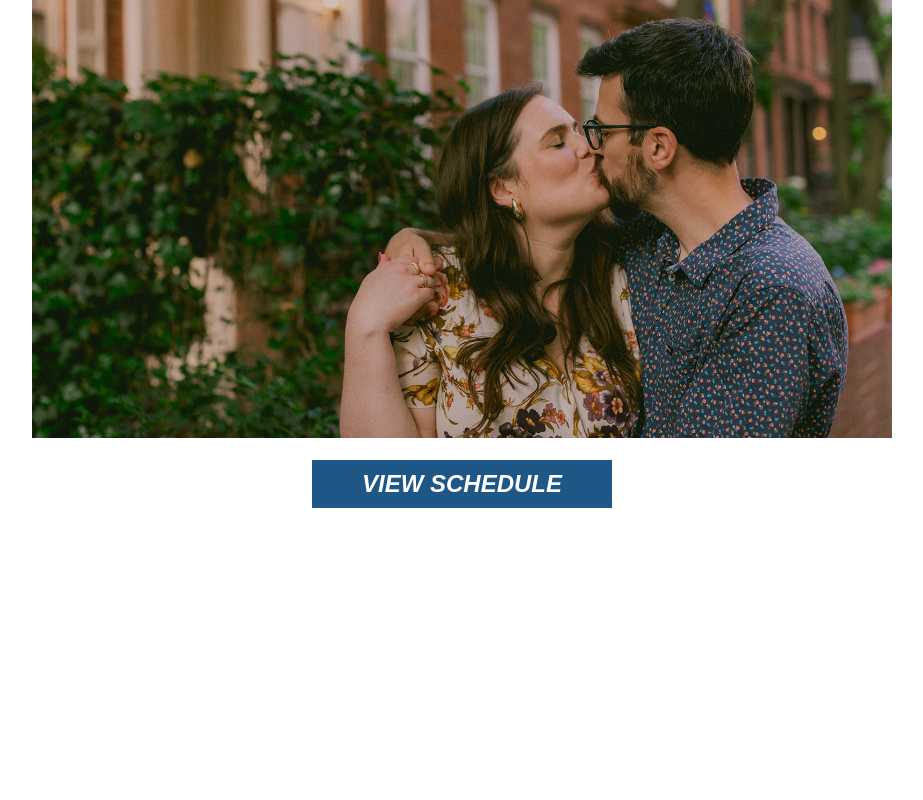
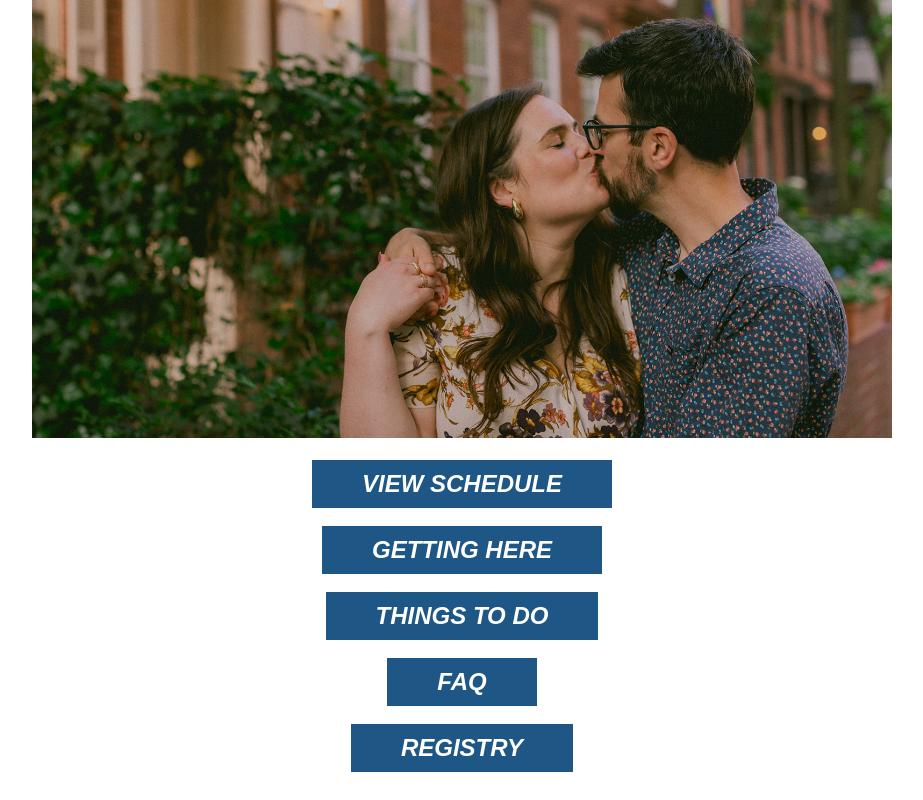
Before and after one commit to danomoseley/jennydan, a SvelteKit app: page / in a window 1280 px wide. Shown: the part 307-1107 px from the top of the page, without its empty margins (178-1101 px from the left). Before the commit the page ends 843 px from the top, so only its background shows below. Built offline with nearby package versions, Linux system fonts and the light colour scheme.

Commit message:
Add more info buttons to home screen

```diff
--- a/src/routes/+page.svelte
+++ b/src/routes/+page.svelte
@@ -14,4 +14,12 @@
   <img id="us" alt="Jenny and Dan in the neighborhood they lived in NYC." src={us} />
   <br/><br/>
   <a href="/schedule"><div class="button">VIEW SCHEDULE</div></a>
+  <br/><br/>
+  <a href="/travel"><div class="button">GETTING HERE</div></a>
+  <br/><br/>
+  <a href="/things-to-do"><div class="button">THINGS TO DO</div></a>
+  <br/><br/>
+  <a href="/faq"><div class="button">FAQ</div></a>
+  <br/><br/>
+  <a href="/faq"><div class="button">REGISTRY</div></a>
 </div>
```
